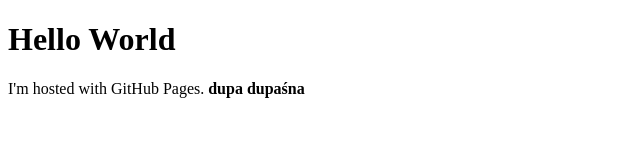
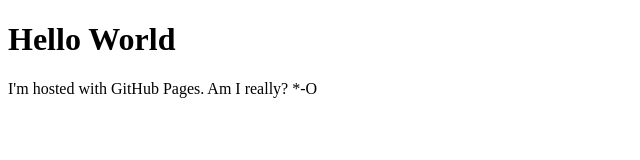
Before and after one commit to dawidescu/dawidescu.github.io, a plain HTML site: page index.html in a window 1280 px wide. Shown: the full height of the page, 0-640 px from the left. Drawn offline with Linux system fonts and the light colour scheme.

Commit message:
Update index.html

```diff
--- a/index.html
+++ b/index.html
@@ -2,8 +2,7 @@
 <html>
 <body>
 <h1>Hello World</h1>
-<p>I'm hosted with GitHub Pages.
-    <b>dupa dupaśna </b>
+<p>I'm hosted with GitHub Pages. Am I really? *-O
 </p>
 </body>
 </html>
```
